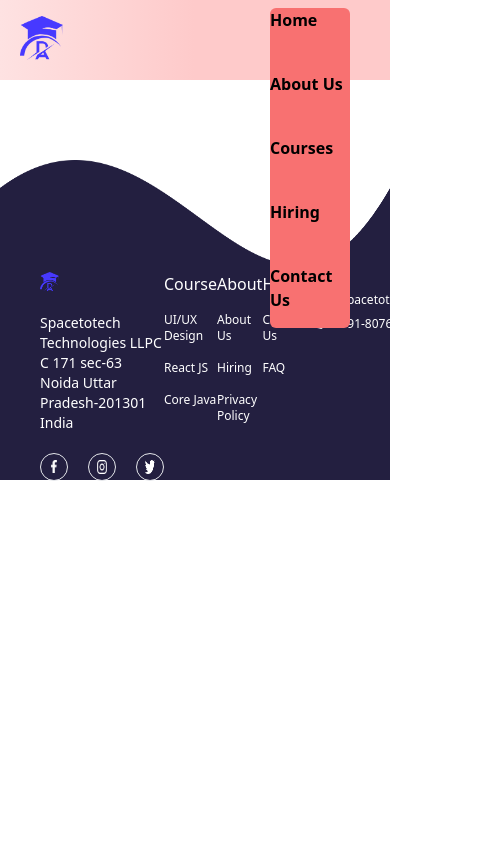
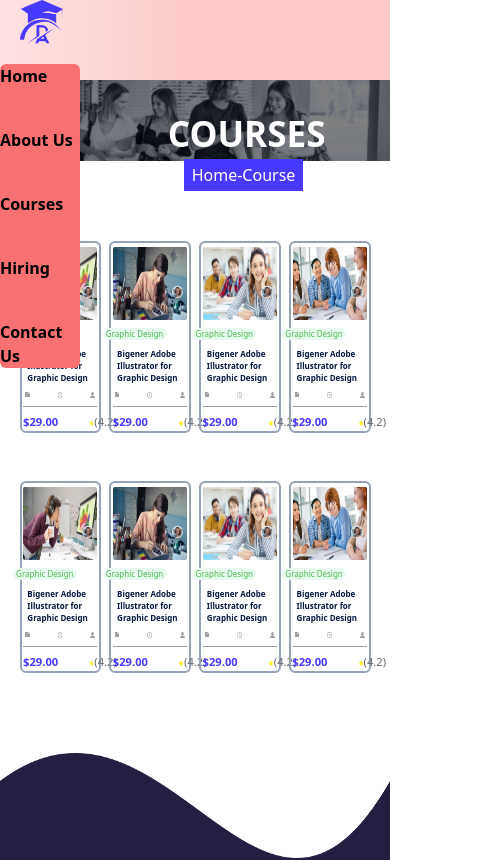
Before and after one commit to panchaldeepak49/zehan, a React (Vite) app: page /courses in a window 390 px wide. Shown: the top 860 px of the page, 479 px wide, since content can reach past the window. Built offline with nearby package versions, Linux system fonts and the light colour scheme.

Commit message:
6Oct, code push

```diff
--- a/src/Components/GlobalComp/Footer.jsx
+++ b/src/Components/GlobalComp/Footer.jsx
@@ -19,59 +19,59 @@ const Footer = () => {
     <>
      <img src={rectangleFooterImg} className={imgClassName}></img>
 
-   <div className='absloute -mt-52 flex lg:gap-24 md:gap-16 sm:gap-10'>
+   <div className='absloute -mt-52 flex lg:gap-24 md:gap-16 sm:gap-10 gap-4'>
     {/* footer part-1 */}
     <div className='ml-10'>
         <img src={hatImg} className='w-[15%]'></img>
-        <p className='text-white text-sm mt-5'>Spacetotech Technologies LLPC</p>
-        <p className='text-white text-sm'>C 171 sec-63 Noida Uttar</p>
-        <p className='text-white text-sm'>Pradesh-201301 India </p>
-        <div className='flex gap-5 mt-5'>
-            <div className='h-7 w-7 border rounded-full flex justify-center items-center'>
-            <img src={facebookImg} className='w-[20%] h-[0.8rem] '></img>
+        <p className='text-white sm:text-sm text-[0.5rem] sm:mt-5 mt-3'>Spacetotech Technologies LLPC</p>
+        <p className='text-white sm:text-sm text-[0.5rem]'>C 171 sec-63 Noida Uttar</p>
+        <p className='text-white sm:text-sm text-[0.5rem]'>Pradesh-201301 India </p>
+        <div className='flex gap-5 sm:mt-5 mt-3'>
+            <div className='sm:h-7 sm:w-7 h-4 w-4 border rounded-full flex justify-center items-center'>
+            <img src={facebookImg} className='sm:w-[20%] w-[15%] sm:h-[0.8rem] h-[0.5rem] '></img>
             </div>
-            <div className='h-7 w-7 border rounded-full flex justify-center items-center'>
-            <img src={instagramImg} className='w-[40%] h-[0.9rem]'></img>
+            <div className='sm:h-7 sm:w-7 h-4 w-4 border rounded-full flex justify-center items-center'>
+            <img src={instagramImg} className='sm:w-[40%] w-[30%] sm:h-[0.9rem] h-[0.5rem]'></img>
             </div>
-            <div className='h-7 w-7 border rounded-full flex justify-center items-center'>
-            <img src={twitterImg} className='w-[40%] h-[0.9rem]'></img>
+            <div className='sm:h-7 sm:w-7 h-4 w-4 border rounded-full flex justify-center items-center'>
+            <img src={twitterImg} className='sm:w-[40%] w-[30%] sm:h-[0.9rem] h-[0.5rem]'></img>
             </div>
         </div>
     </div>
 
     {/* footer part-2 */}
-    <div className='flex flex-col gap-4 md:ml-14 sm:ml-5'>
-        <p className='text-white sm:text-[1.25rem]'>Course</p>
-        <p className='text-white text-xs'>UI/UX Design</p>
-        <p className='text-white text-xs'>React JS</p>
-        <p className='text-white text-xs '>Core Java</p>
+    <div className='flex flex-col sm:gap-4 gap-2 md:ml-14 sm:ml-5 -ml-10'>
+        <p className='text-white sm:text-[1.25rem] text-[0.9rem]'>Course</p>
+        <p className='text-white sm:text-xs text-[0.5rem]'>UI/UX Design</p>
+        <p className='text-white sm:text-xs text-[0.5rem]'>React JS</p>
+        <p className='text-white sm:text-xs text-[0.5rem]'>Core Java</p>
     </div>
 
     {/* footer part-3 */}
-    <div className='flex flex-col gap-4'>
-        <p className='text-white sm:text-[1.25rem]'>About</p>
-        <p className='text-white text-xs'>About Us</p>
-        <p className='text-white text-xs'>Hiring</p>
-        <p className='text-white text-xs'>Privacy Policy</p>
+    <div className='flex flex-col sm:gap-4 gap-2'>
+        <p className='text-white sm:text-[1.25rem] text-[0.9rem]'>About</p>
+        <p className='text-white sm:text-xs text-[0.5rem]'>About Us</p>
+        <p className='text-white sm:text-xs text-[0.5rem]'>Hiring</p>
+        <p className='text-white sm:text-xs text-[0.5rem]'>Privacy Policy</p>
     </div>
 
     {/* footer part-4 */}
-    <div className='flex flex-col gap-4'>
-        <p className='text-white sm:text-[1.25rem]'>Help</p>
-        <p className='text-white text-xs'>Contact Us</p>
-        <p className='text-white text-xs'>FAQ</p>
+    <div className='flex flex-col sm:gap-4 gap-2'>
+        <p className='text-white sm:text-[1.25rem] text-[0.9rem]'>Help</p>
+        <p className='text-white sm:text-xs text-[0.5rem]'>Contact Us</p>
+        <p className='text-white sm:text-xs text-[0.5rem]'>FAQ</p>
     </div>
 
     {/* footer part-5 */}
     <div className='mt-5'>
-        <div className='flex gap-4'>
-        <img src={emailImg} className='w-[12%] h-[0.8rem]'></img>
-        <p className='text-white text-xs'>Spacetotech@gmail.com</p>
+        <div className='flex sm:gap-4 gap-2'>
+        <img src={emailImg} className='sm:w-[12%] w-[10%] sm:h-[0.8rem] h-[0.6rem]'></img>
+        <p className='text-white sm:text-xs text-[0.5rem]'>Spacetotech@gmail.com</p>
         </div>
 
-       <div className='flex gap-4 mt-2'>
-        <img src={phoneImg} className='w-[12%] h-[0.8rem]'></img>
-        <p className='text-white text-xs '>+91-8076190721</p>
+       <div className='flex sm:gap-4 gap-2 mt-2'>
+        <img src={phoneImg} className='sm:w-[12%] w-[10%] sm:h-[0.8rem] h-[0.6rem]'></img>
+        <p className='text-white sm:text-xs text-[0.5rem] '>+91-8076190721</p>
        </div>
     </div>
 
--- a/src/Components/GlobalComp/TopNavbar.jsx
+++ b/src/Components/GlobalComp/TopNavbar.jsx
@@ -8,11 +8,12 @@ const TopNavbar = () => {
 
   return (
     <>
-    <div className='w-full h-20 bg-gradient-to-r from-red-100 via-red-200 via-blue-200 to-red-200 flex justify-between items-center'>
+    <div className='w-full h-20 bg-gradient-to-r from-red-100 via-red-200 via-blue-200 to-red-200 flex sm:justify-between sm:items-center
+    max-[650px]:flex-col max-[650px]:items-start'>
         <img src={iconImg} className='md:h-20 sm:h-16 h-12 sm:ml-20 ml-5'></img>
 
-        <div className='flex gap-10  mr-10 font-semibold max-[650px]:flex-col max-[650px]:w-20 max-[650px]:h-80 max-[650px]:bg-red-400
-         max-[650px]:z-10 max-[650px]:mt-64 max-[650px]:rounded-md'>
+        <div className=' flex gap-10  mr-10 font-semibold max-[650px]:flex-col max-[650px]:w-20 max-[650px]:h-80 max-[650px]:bg-red-400
+         max-[650px]:z-10 max-[650px]:mt-[1rem] max-[650px]:mr-[85%] max-[650px]:rounded-md'>
             <p onClick={()=>navigate('/')}>Home</p>
             <p onClick={()=>navigate('/aboutUs')}>About Us</p>
             <p onClick={()=>navigate('/courses')}>Courses</p>
--- a/src/Components/HomeComponent/Enroll.jsx
+++ b/src/Components/HomeComponent/Enroll.jsx
@@ -17,16 +17,16 @@ const Enroll = () => {
             <img src={rectangleEnrollHeadImg} className='absolute w-[22%] mt-0.5'></img>
             </div> */}
 
-            <div className='mt-28 w-[23%] md:h-[20rem] border-4 border-[#4739FF] rounded-md flex flex-col
+            <div className='mt-28 lg:w-[25%] md:[w-27] sm:w-[30%] w-[35%] md:h-[20rem] border-4 border-[#4739FF] rounded-md flex flex-col
             items-center'>
 
             <img src={rectangleEnrollHeadImg} className=' w-[100%] '></img>
-                <p className='absolute md:mt-4 sm:mt-1 text-white'>Enroll Now</p>
+                <p className='absolute md:mt-4 sm:mt-1 sm:text-[1rem] text-[0.75rem] text-white'>Enroll Now</p>
                 <input type='text' className=' w-[80%] h-[2rem] mt-4 rounded-md shadow-md' placeholder='Your Name'></input>
                 <input type='text' className=' w-[80%] h-[2rem] mt-2 rounded-md shadow-md' placeholder='Your Email'></input>
                 <input type='text' className=' w-[80%] h-[2rem] mt-2 rounded-md shadow-md' placeholder='Mobile Number'></input>
                 <input type='text' className=' w-[80%] h-[2rem] mt-2 rounded-md shadow-md' placeholder='Contact Type'></input>
-                <button className='lg:px-10 md:px-7 sm:px-3 mt-4 md:py-1 sm:py-0.2 rounded-md bg-[#4739FF] text-white'>Submit</button>
+                <button className='lg:px-10 md:px-7 sm:px-3 px-2 md:mt-6 sm:mt-4 mt-2 mb-2 md:py-1 sm:py-0.2 py-0.2 rounded-md bg-[#4739FF] sm:text-[1rem] text-[0.75rem] text-white'>Submit</button>
             </div>
 
 
--- a/src/pages/Courses.jsx
+++ b/src/pages/Courses.jsx
@@ -35,34 +35,34 @@ const Courses = () => {
 
 
     <div className='flex justify-center'>
-    <div className='grid grid-cols-4 gap-4 mt-10 w-[80%]'>
+    <div className='grid grid-cols-4 sm:gap-4 gap-2 mt-10 sm:w-[80%] w-[90%]'>
 
 
     {   data.map((value,index)=>{
         return(
 
-    <div className=' mt-10 md:w-52 sm:w-32 md:h-72 sm:h-52 border-2 rounded-md border-slate-400 flex flex-col items-center' key={index}>
+    <div className=' mt-10 lg:w-52 md:w-44 sm:w-32 lg:h-72 md:h-64 sm:h-52 h-48 border-2 rounded-md border-slate-400 flex flex-col items-center' key={index}>
         <img src={value.courseImg} className='w-[95%] h-[40%] mt-1'></img>
-        <img src={ellipseImg} className='absolute md:w-[4%] sm:w-[3%] md:h-[7%] md:mt-24 sm:mt-[4.5rem] md:ml-32 sm:ml-20'></img>
+        <img src={ellipseImg} className='absolute md:w-[4%] sm:w-[3%] w-[3%] md:h-[7%] md:mt-24 sm:mt-[4.5rem] mt-[11%] md:ml-32 sm:ml-20 ml-[14%]'></img>
 
-        <div className='mt-3 md:mr-16 sm:mr-10 md:h-7 sm:h-5 md:w-32 sm:w-20 md:text-[1rem] sm:text-[0.6rem] bg-[#E8F9EF] text-[#4DBC53] rounded-full flex justify-center items-center'>Graphic Design</div>
-        <p className='mt-2 md:mr-7 sm:mr-4 w-[80%] md:text-xs sm:text-[0.5rem] font-semibold text-[#041841]'>Bigener Adobe Illustrator for Graphic Design</p>
+        <div className='sm:mt-3 mt-2 lg:mr-16 md:mr-20 sm:mr-10 mr-[40%] md:h-7 sm:h-5 h-3 lg:w-32 md:w-20 sm:w-20 w-16 lg:text-[1rem] md:text[0.95rem] sm:text-[0.6rem] text-[0.5rem] bg-[#E8F9EF] text-[#4DBC53] rounded-full flex justify-center items-center'>Graphic Design</div>
+        <p className='mt-2 md:mr-7 sm:mr-4 mr-[5%] w-[80%] md:text-xs sm:text-[0.5rem] text-[0.5rem] font-semibold text-[#041841]'>Bigener Adobe Illustrator for Graphic Design</p>
 
         <div className='flex justify-center'>
-        <div className='flex md:gap-[4.5rem] sm:gap-[2.5rem] md:w-[90%] sm:w-[90%] md:mt-5 sm:mt-3'>
+        <div className='flex lg:gap-[4.5rem] md:gap-[4rem] sm:gap-[2.5rem] gap-[40%] md:w-[90%] sm:w-[90%] w-[90%] md:mt-5 sm:mt-3 mt-2'>
         <img src={noteImg} className='w-[7%] h-[80%]'></img>
         <img src={clockImg} className='w-[7%] h-[90%]'></img>
         <img src={iconImg} className='w-[7%] h-[90%]'></img>
         </div>
         </div>
 
-        <p className='md:mt-3 sm:mt-2 md:w-48 sm:w-28 h-[0.01rem] bg-[#9F9F9F]'></p>
+        <p className='lg:mt-3 sm:mt-2 mt-2 lg:w-48 md:w-40 sm:w-28 w-[95%] h-[0.01rem] bg-[#9F9F9F]'></p>
 
-        <div className='md:mt-2 sm:mt-1 md:ml-2 sm:ml-1 flex md:gap-20 sm:gap-12 items-center'>
-            <p className='text-[#4739FF] md:text-[1rem] sm:text-xs font-semibold '>$29.00</p>
-            <div className='flex items-center'>
+        <div className='lg:mt-2 md:mt-1 sm:mt-1 mt-2 md:ml-2 sm:ml-1 ml-[2%] flex md:gap-20 sm:gap-12 gap-[40%] items-center'>
+            <p className='text-[#4739FF] lg:text-[1rem] md:text-[0.85rem] sm:text-xs text-[0.7rem] font-semibold '>$29.00</p>
+            <div className='flex items-center mr-[2%]'>
                 <img src={starImg} className='w-[25%] h-[20%]'></img>
-                <p className='text-[#6B6B6B] md:text-[1rem] sm:text-xs'>(4.2)</p>
+                <p className='text-[#6B6B6B] lg:text-[1rem] md:text-[0.85rem] sm:text-xs text-[0.7rem]'>(4.2)</p>
             </div>
         </div>
     </div>
--- a/src/routes/Path.jsx
+++ b/src/routes/Path.jsx
@@ -16,8 +16,8 @@ const Path = () => {
         <Routes>
             <Route path='/' element={<Home />}></Route>
             <Route path='/aboutUs' element={<AboutUs />}></Route>
-            {/* <Route path='/courses' element={<Courses />}></Route>
-            <Route path= '/hiring' element={<Hiring/>}></Route>
+            <Route path='/courses' element={<Courses />}></Route>
+            {/* <Route path= '/hiring' element={<Hiring/>}></Route>
             <Route path= '/contactUs' element={<ContactUs/>}></Route> */}
         </Routes>
         <Footer />
```
Also changed, not shown: src/Components/HomeComponent/About.jsx (+11 -11 lines), src/Components/HomeComponent/OurTrainers.jsx (+5 -5 lines), src/Components/HomeComponent/TopCategories.jsx (+6 -6 lines), src/pages/AboutUs.jsx (+7 -6 lines).
